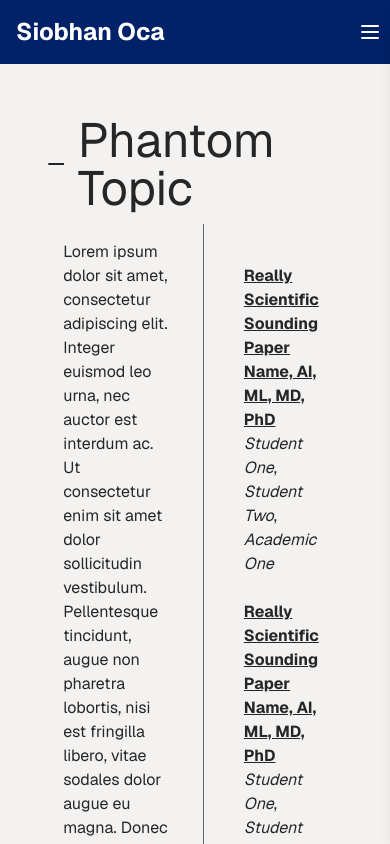
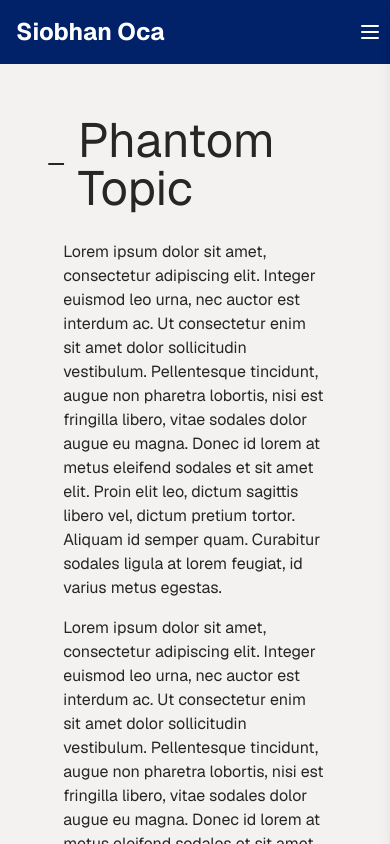
Before and after one commit to seamuslowry/siobhan-oca, a Next.js app: page /research in a window 390 px wide. Shown: the top 844 px of the page. Built offline with nearby package versions, Linux system fonts and the light colour scheme.

Commit message:
feat: responsive into small screens

```diff
--- a/app/research/page.tsx
+++ b/app/research/page.tsx
@@ -28,18 +28,19 @@ export default async function Research() {
                   />
                 }
               >
-                <div className="grid grid-cols-[7fr_auto_3fr]">
+                <div className="grid grid-rows-[auto_auto_auto] md:grid-cols-[7fr_auto_3fr]">
                   <div className="mx-8 my-4 flex flex-col gap-4">
                     {description.map((v, i) => (
                       <AnyContent key={i} value={v} />
                     ))}
                   </div>
-                  <div className="h-full w-px bg-graphite dark:bg-whisper-gray" />
+                  <div className="h-full w-px bg-graphite dark:bg-whisper-gray hidden md:block" />
+                  <hr className="my-4 mx-5 border-graphite dark:border-whisper-gray md:hidden" />
                   <div className="my-4">
                     {Array(5)
                       .fill(0)
                       .map((_, i) => (
-                        <div className="px-10 my-6" key={i}>
+                        <div className="px-10 py-3" key={i}>
                           <Link
                             href="/courses/test.pdf"
                             target="_blank"
```
